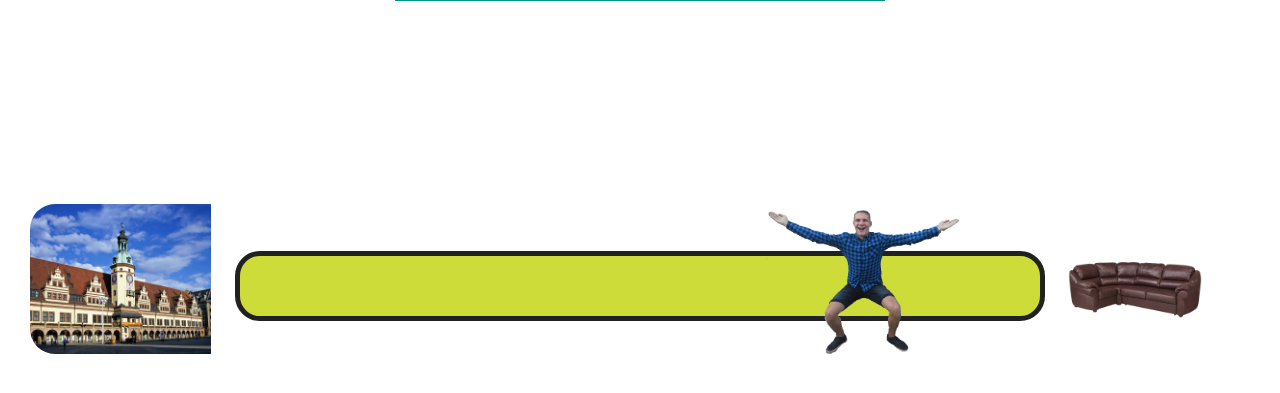
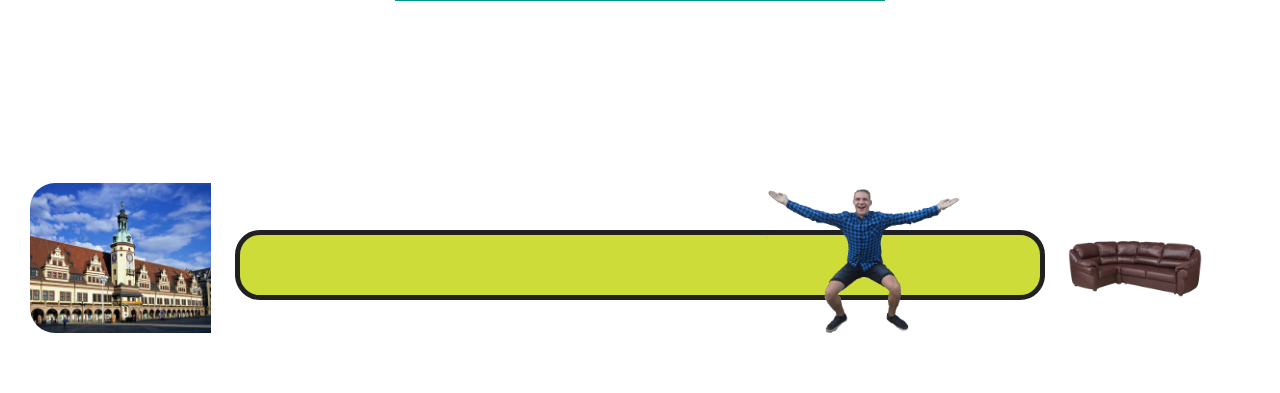
Before and after one commit to burdakin/diman_timer, a PHP site: page / in a window 1280 px wide. Shown: the part 231-624 px from the top of the page. Run offline with PHP 8.4, Linux system fonts and the light colour scheme.

Commit message:
Minor upgrades

```diff
--- a/style.css
+++ b/style.css
@@ -43,9 +43,8 @@
     background-color: #CDDC39;
     border-radius: 25px;
     border: 5px solid #212121;
-    position: relative;
-    top: 400px;
     margin: 0 auto;
+    margin-top: 30%;
 }
 
 .diman {
```
